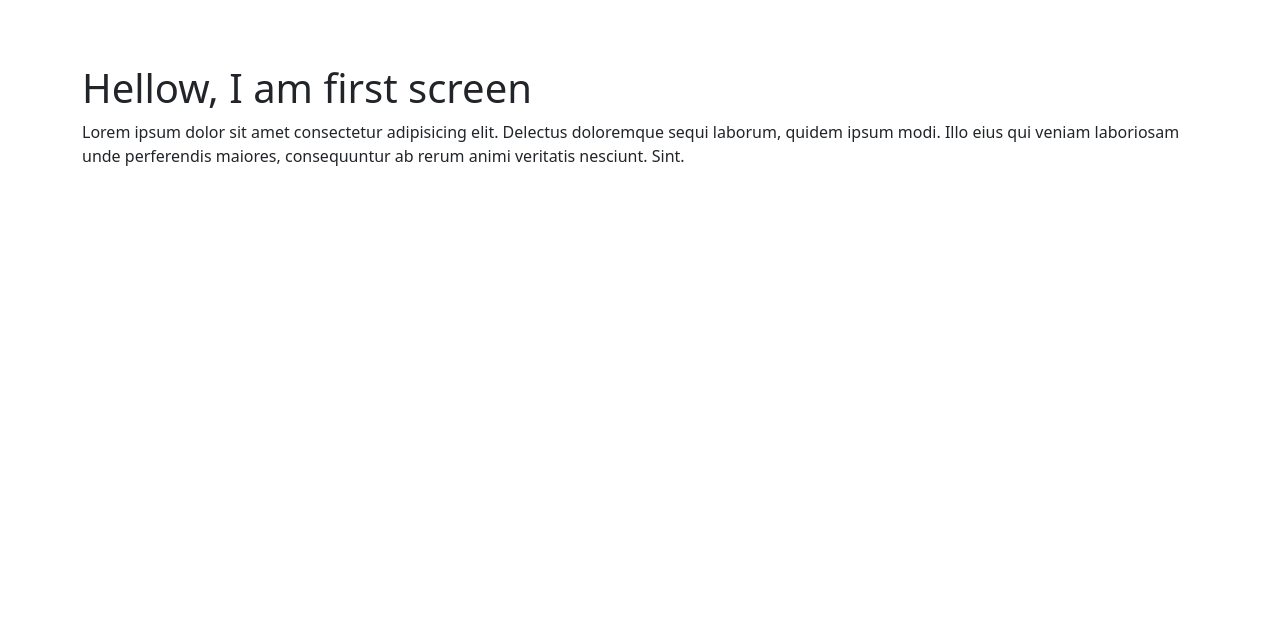
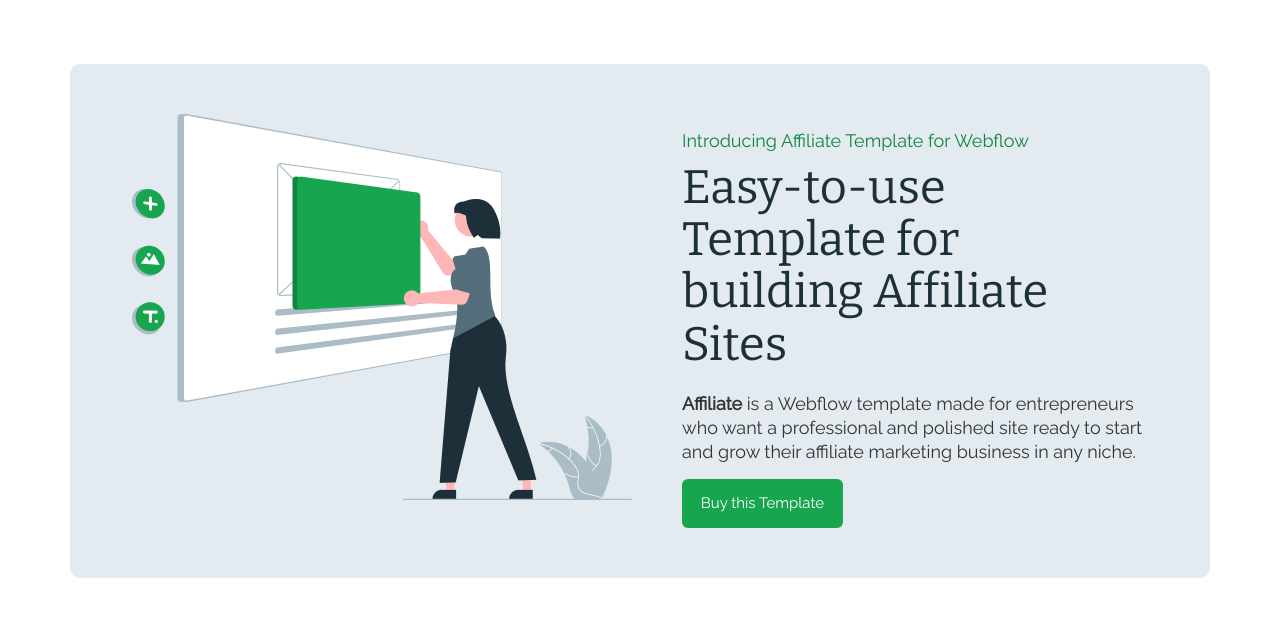
Before and after one commit to DmytroOrel/Affiliate-plus, a website: page dev/index.html in a window 1280 px wide. Shown: the part 76-697 px from the top of the page. Drawn offline with nearby package versions, Linux system fonts and the light colour scheme; files that its build step writes are made by us from their sources.

Commit message:
banner done

```diff
--- a/dev/index.html
+++ b/dev/index.html
@@ -1,6 +1,6 @@
 @@include('templates/head.html')
 @@include('templates/header.html')
 <main class="wrapper home">
-    @@include('templates/first-screen.html')
+    @@include('templates/banner.html')
 </main>
 @@include('templates/footer.html')
--- /dev/null
+++ b/dev/sass/banner.scss
@@ -0,0 +1,52 @@
+.banner{
+    .container{
+        background-color: #E3EBF1;
+        border-radius: 10px;
+        .banner-filling{
+            display: flex;
+            flex-direction: row;
+            padding: 50px;
+            .banner-img{
+                width: 100%;
+                padding-right: 50px;
+            }
+            .banner-info{
+                display: flex;
+                flex-direction: column;
+                text-align: start;
+                justify-content: flex-start;
+                .banner-subtitle{
+                    margin: 14px 0 8px;
+                    font-size: 18px;
+                    line-height: 139%;
+                    color: #10843f;
+                    font-family: $font-secondary;
+                }
+                .banner-title{
+                    font-size: 47px;
+                    line-height: 111%;
+                    color: #1d2f38;
+                    margin-bottom: 22px;
+                    font-family: $font-primary;
+                }
+                .banner-description{
+                    font-size: 18px;
+                    line-height: 133%;
+                    color: #333;
+                    margin-bottom: 15px;
+                    font-family: $font-secondary;
+                }
+                .btn-banner{
+                    font-size: 15px;
+                    text-align: center;
+                    line-height: 133%;
+                    color: #fff;
+                    background-color: #17A550;
+                    max-width: 161px;
+                    padding: 14px 1px;
+                    font-family: $font-secondary;
+                }
+            }
+        }
+    }
+}
--- a/dev/sass/first-screen.scss
+++ /dev/null
@@ -1,3 +0,0 @@
-h1 {
-    color: blue;
-}
--- a/dev/style.scss
+++ b/dev/style.scss
@@ -16,6 +16,6 @@
 @import "sass/fonts";
 @import "sass/header";
 @import "sass/global";
-@import "sass/first-screen";
+@import "sass/banner";
 @import "sass/footer";
 @import "sass/media/media";
--- /dev/null
+++ b/dev/templates/banner.html
@@ -0,0 +1,15 @@
+<section class="banner">
+    <div class="container">
+        <div class="banner-filling">
+            <div class="banner-img">
+                <img src="assets/img/banner-img.png" alt="banner">
+            </div>
+            <div class="banner-info">
+                <h4 class="banner-subtitle">Introducing Affiliate Template for Webflow</h4>
+                <h6 class="banner-title">Easy-to-use Template for building Affiliate Sites</h6>
+                <h4 class="banner-description"><b>Affiliate</b> is a Webflow template made for entrepreneurs who want a professional and polished site ready to start and grow their affiliate marketing business in any niche.</h4>
+                <button class="btn btn-banner">Buy this Template</button>
+            </div>
+        </div>
+    </div>
+</section>
--- a/dev/templates/first-screen.html
+++ /dev/null
@@ -1,4 +0,0 @@
-<div class="container">
-    <h1>Hellow, I am first screen</h1>
-    Lorem ipsum dolor sit amet consectetur adipisicing elit. Delectus doloremque sequi laborum, quidem ipsum modi. Illo eius qui veniam laboriosam unde perferendis maiores, consequuntur ab rerum animi veritatis nesciunt. Sint.
-</div>
```
Also changed, not shown: build/index.html, build/style.css, build/style.min.css, 1 other file.
